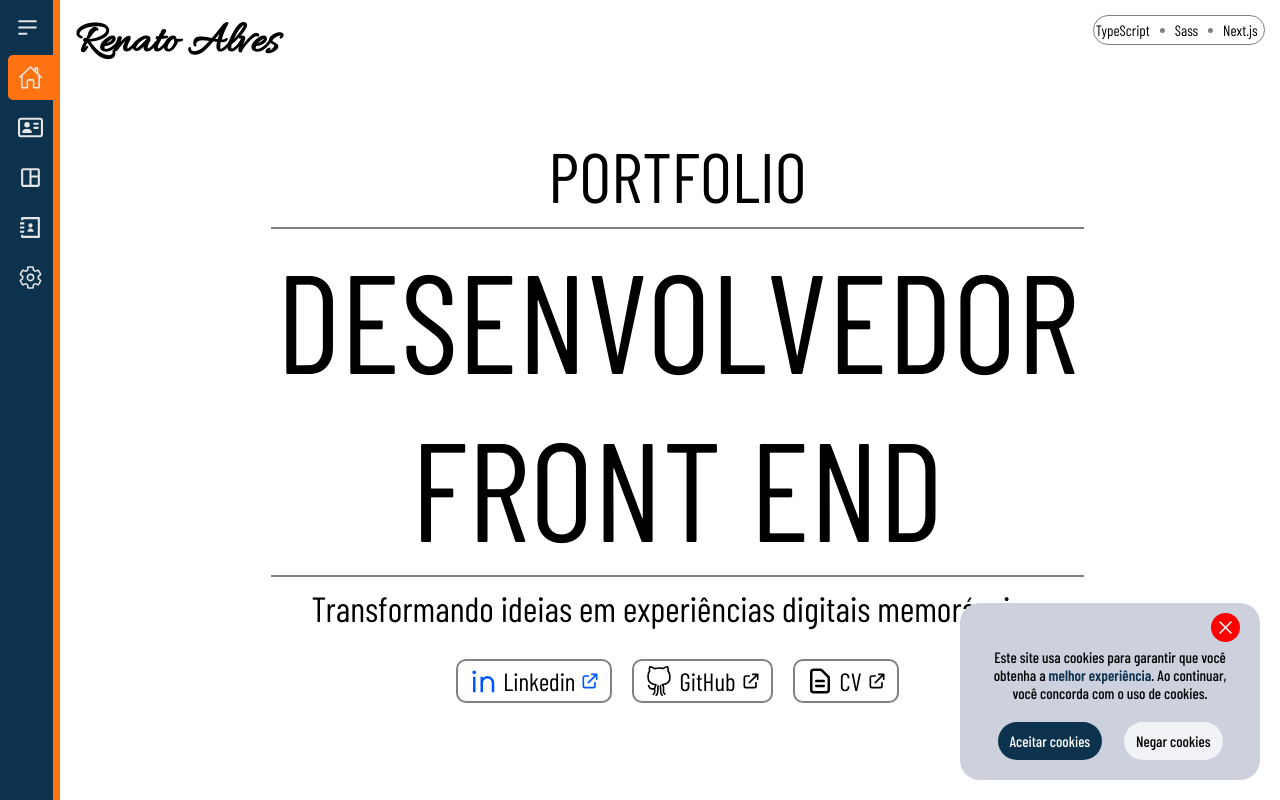
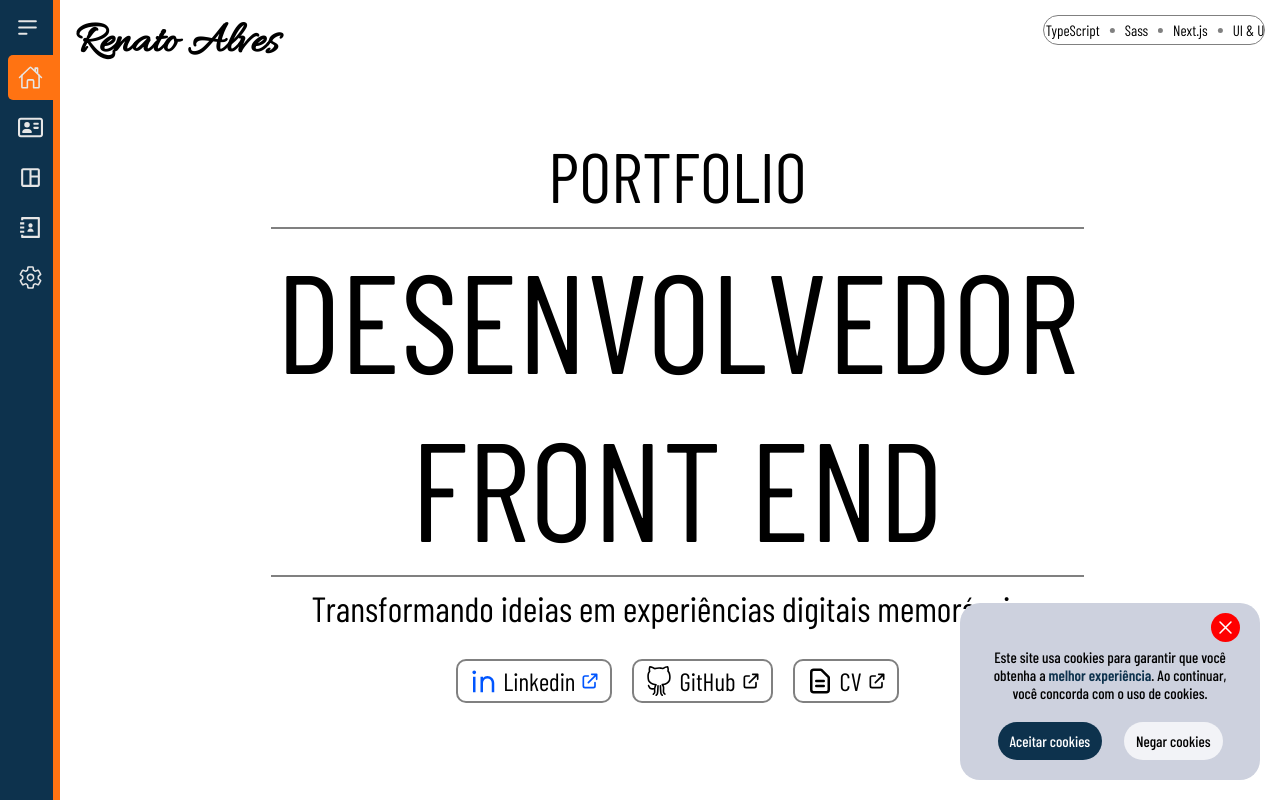
Before and after one commit to rena02to/portfolio, a Next.js app: page / in a window 1280 px wide. Shown: the top 800 px of the page. Built offline with nearby package versions, Linux system fonts and the light colour scheme; grey boxes are pictures that could not be loaded; a web font is replaced by a local one.

Commit message:
mais alterações na responsividade

```diff
--- a/src/styles/start.module.scss
+++ b/src/styles/start.module.scss
@@ -28,7 +28,7 @@
         }
     }
     .textslider{
-        width: 150px;
+        width: 200px;
         border-radius: 20px;
         border: 1px solid gray;
         padding: 5px 10px;
@@ -39,6 +39,9 @@
         position: absolute;
         top: 15px;
         right: 15px;
+        @media (max-width: 1000px){
+            width: 150px;
+        }
         @media (max-width: 500px){
             width: 100px;
         }
```
